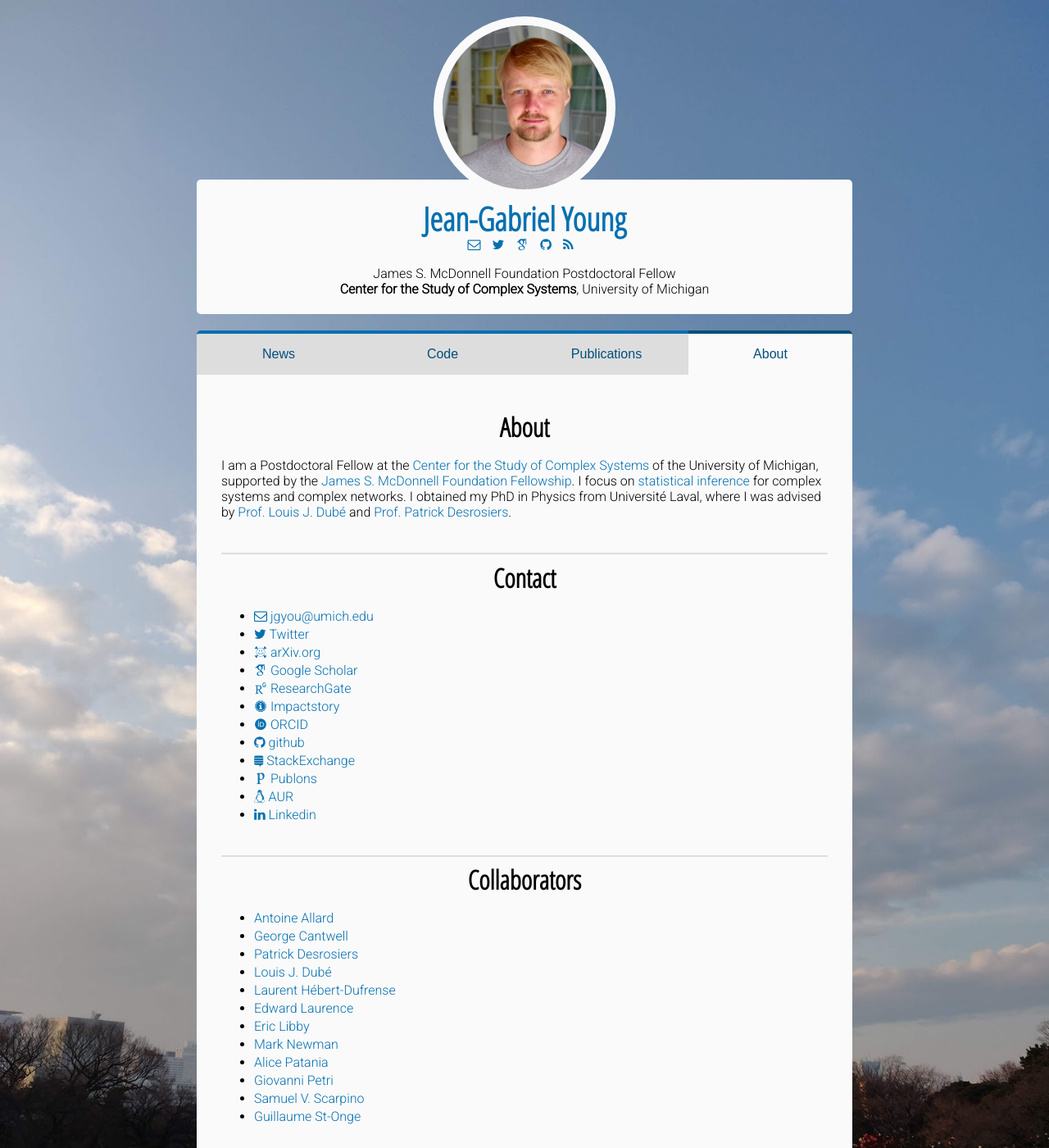
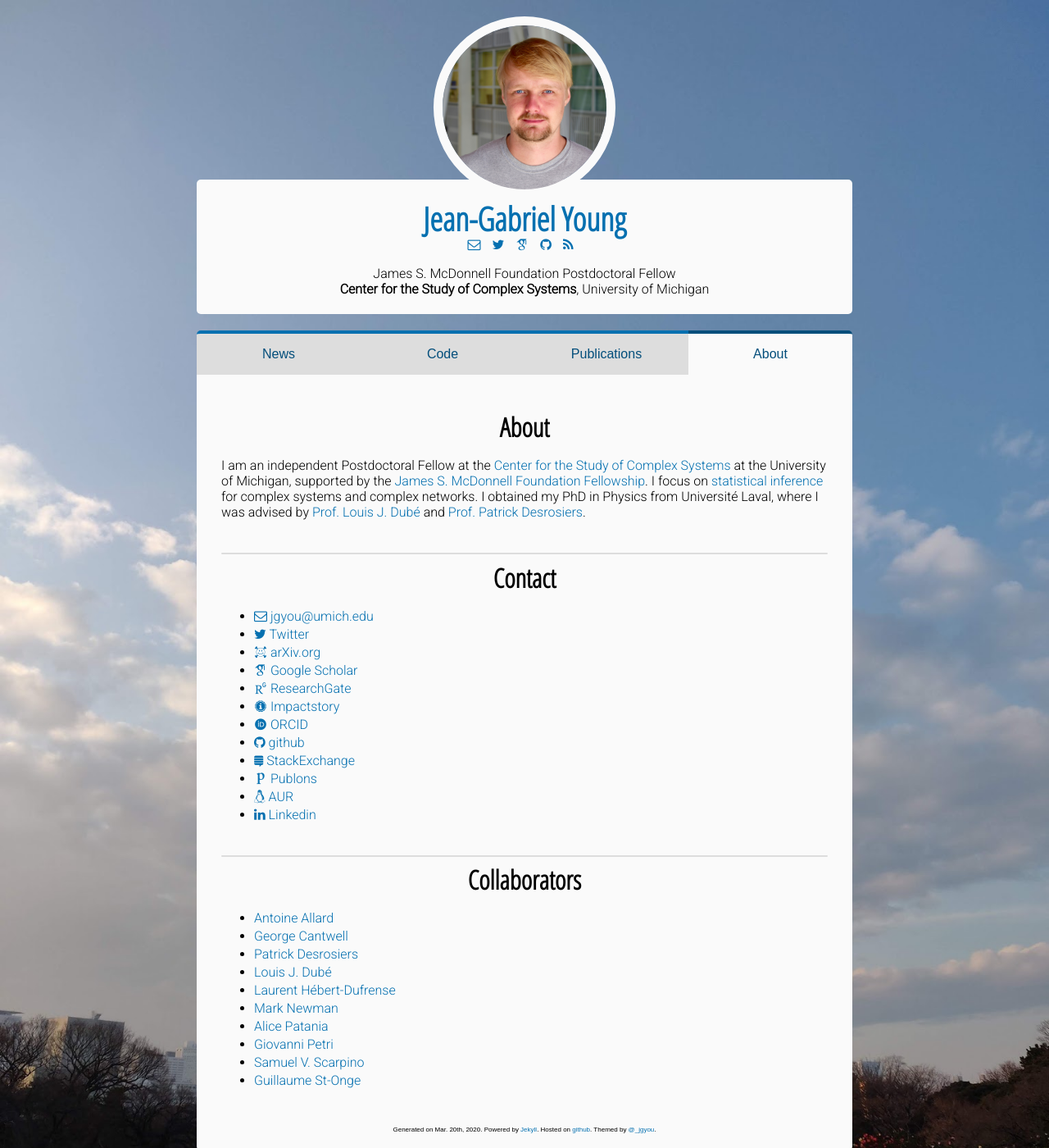
Before and after one commit to jg-you/jg-you.github.io, a Jekyll site: the page built from about.md, in a window 1280 px wide and 1400 px high. Shown: the whole window at 82% size. Built offline with Jekyll 4.4.1, drawn with Linux system fonts in a browser that asks for light colours; some web fonts are replaced; comment, search, counter and statistics services are not loaded.

Commit message:
Update about.md

```diff
--- a/about.md
+++ b/about.md
@@ -5,7 +5,7 @@ title: About
 
 ## About
 
-I am a Postdoctoral Fellow at the [Center for the Study of Complex Systems](http://lsa.umich.edu/cscs/) of the University of Michigan, supported by the [James S. McDonnell Foundation Fellowship](https://www.jsmf.org/apply/fellowship/).
+I am an independent Postdoctoral Fellow at the [Center for the Study of Complex Systems](http://lsa.umich.edu/cscs/) at the University of Michigan, supported by the [James S. McDonnell Foundation Fellowship](https://www.jsmf.org/apply/fellowship/).
 I focus on [statistical inference](https://en.m.wikipedia.org/wiki/Statistical_inference) for complex systems and complex networks.
 I obtained my PhD in Physics from  Université Laval, where I was advised by [Prof. Louis J. Dubé](http://www.dynamica.phy.ulaval.ca) and [Prof. Patrick Desrosiers](https://scholar.google.ca/citations?user=YAqE0O0AAAAJ&hl=en).
 
@@ -60,8 +60,6 @@ I obtained my PhD in Physics from  Université Laval, where I was advised by [Pr
 <li class="collab-list-item"><a href="https://dynamicalab.github.io/members.html"> Patrick Desrosiers </a></li>
 <li class="collab-list-item"><a href="https://dynamicalab.github.io/members.html"> Louis J. Dubé </a></li>
 <li class="collab-list-item"><a href="http://laurenthebertdufresne.github.io/"> Laurent Hébert-Dufrense </a></li>
-<li class="collab-list-item"><a href="http://edwardlaurence.me/"> Edward Laurence </a></li>
-<li class="collab-list-item"><a href="http://ericlibby.github.io/"> Eric Libby </a></li>
 <li class="collab-list-item"><a href="http://www-personal.umich.edu/~mejn/"> Mark Newman </a></li>
 <li class="collab-list-item"><a href="https://alpatania.github.io/"> Alice Patania </a></li>
 <li class="collab-list-item"><a href="https://lordgrilo.github.io/"> Giovanni Petri </a></li>
```
